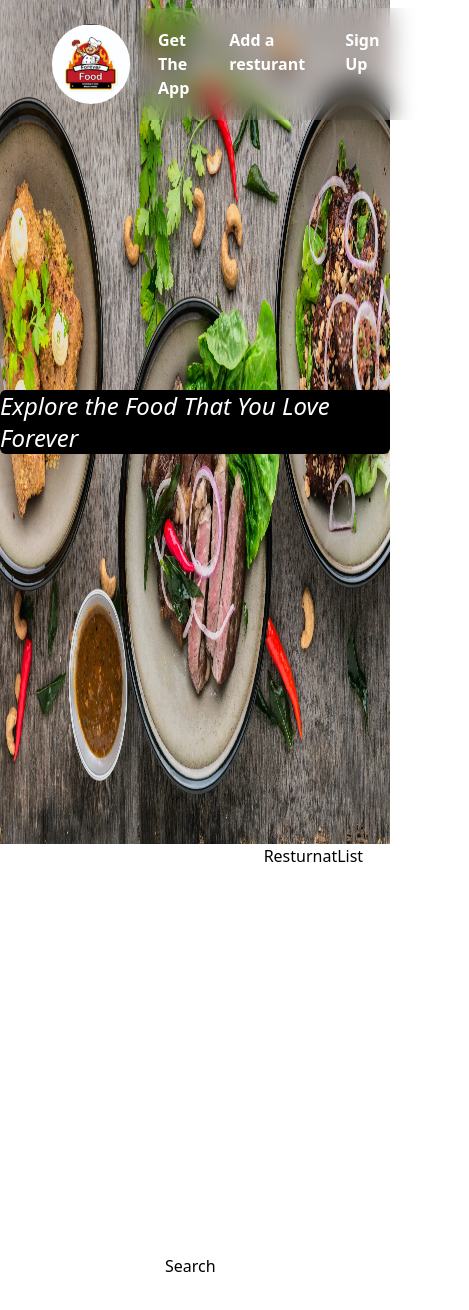
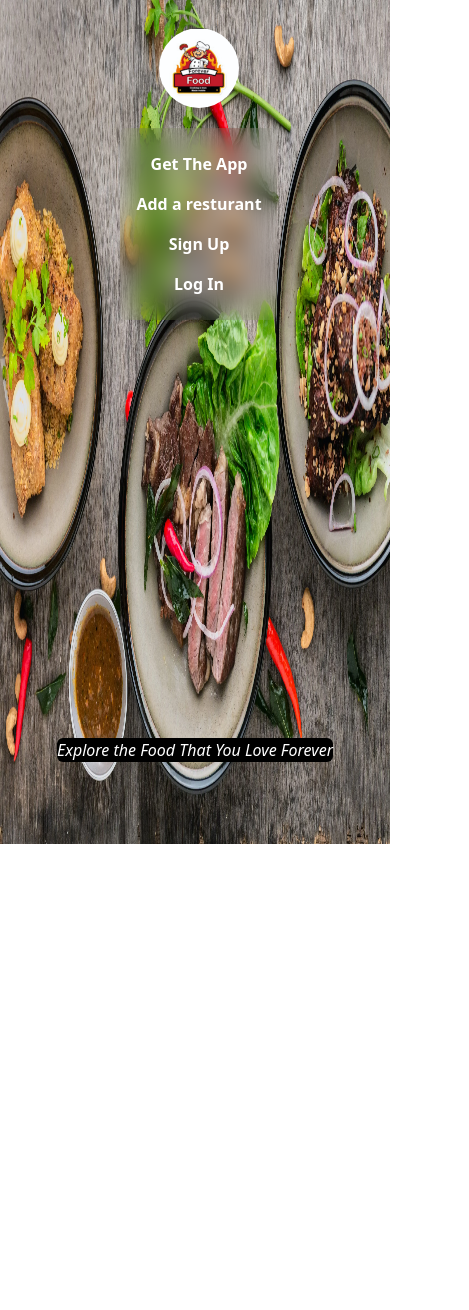
Before and after one commit to urstrulypriyank/FoodForever, a React (Vite) app: page / in a window 390 px wide. Shown: the top 1310 px of the page, 469 px wide, since content can reach past the window. After the commit the page ends 844 px from the top, so only its background shows below. Built offline with nearby package versions, Linux system fonts and the light colour scheme.

Commit message:
minor ux imporvements

```diff
--- a/App.jsx
+++ b/App.jsx
@@ -2,12 +2,20 @@ import React from "react";
 import ReactDOM from "react-dom/client";
 import Navbar from "./src/components/Navbar";
 import Body from "./src/components/Body";
+import Footer from "./src/components/Footer";
 
 function AppLayout() {
   return (
-    <div className="snap-y">
-      <Navbar className="" />
-      <Body className="snap-center" />
+    <div className=" h-screen snap-y snap-mandatory overflow-scroll overflow-x-hidden overflow-y-scroll z-0">
+      <div className="snap-center  ">
+        <Navbar />
+      </div>
+      <div className="snap-center  ">
+        <Body />
+      </div>
+      <div className="snap-center  ">
+        <Footer />
+      </div>
     </div>
   );
 }
--- a/src/components/Body.jsx
+++ b/src/components/Body.jsx
@@ -4,7 +4,7 @@ import ResturnatList from "./ResturnatList";
 
 const Body = () => {
   return (
-  <div className="flex w-screen h-screen ">
+    <div className="w-screen h-screen bg-white ">
       <SearchBar />
       <ResturnatList />
     </div>
--- /dev/null
+++ b/src/components/Footer.jsx
@@ -0,0 +1,7 @@
+import React from "react";
+
+const Footer = () => {
+  return <div className="h-screen w-screen ">Made with &Love </div>;
+};
+
+export default Footer;
--- a/src/components/Navbar.jsx
+++ b/src/components/Navbar.jsx
@@ -5,29 +5,23 @@ import Logo from "../../assets/icons/logo.png";
 const Navbar = () => {
   return (
     <div style={styles}>
-      <div className="w-screen h-screen  flex justify-center items-center">
-        <span className="text-2xl italic  font-light bg-black rounded-md text-white">
-          Explore the Food That You Love Forever
-        </span>
-        <img
-          src={Wallpaper}
-          className="absolute -z-10 bg-opacity-75 w-screen h-screen "
-        />
-      </div>
       <div
-        className=" flex items-center mx-1 rounded-xl text-white font-semibold absolute top-0 w-screen px-12 py-2"
+        className=" flex items-center mx-1 rounded-xl text-white font-semibold top-0 w-screen md:px-12 py-2 flex-col md:flex-row "
         style={styles}
       >
         <img
           src={Logo}
           alt="Food Forever Logo"
-          className="w-20 h-20 rounded-full"
+          className="w-20 h-20 rounded-full max-md:my-5 "
         />
         <div
-          className="flex flex-1 mx-2 backdrop-blur-md rounded-md p-5"
+          className="flex flex-1 mx-2 backdrop-blur-md rounded-md p-5 max-md:p-4"
           style={styles}
         >
-          <ul className="flex flex-1  space-x-10 justify-end " id="navBarList">
+          <ul
+            className="flex flex-1  md:space-x-10  justify-end flex-col md:flex-row text-center max-md:space-y-4 max-md:my-2"
+            id="navBarList"
+          >
             <li>
               <a>Get The App</a>
             </li>
@@ -43,6 +37,15 @@ const Navbar = () => {
           </ul>
         </div>
       </div>
+      <div className="w-screen h-screen  flex justify-center items-center">
+        <span className="md:text-2xl  italic  font-light bg-black rounded-md text-white">
+          Explore the Food That You Love Forever
+        </span>
+        <img
+          src={Wallpaper}
+          className="absolute -z-10 bg-opacity-75 w-screen h-screen top-0 "
+        />
+      </div>
     </div>
   );
 };
--- a/src/components/SearchBar.jsx
+++ b/src/components/SearchBar.jsx
@@ -2,16 +2,22 @@ import React from "react";
 
 const SearchBar = () => {
   return (
-    <div className="flex justify-center m-2 p-2   ">
+    <div className=" flex flex-col justify-center m-6 p-2  ">
       <input
         type="text"
         name=""
         id=""
-        className="p-2 border-b border-black w-[30vw]
+        className="p-2 m-2 border-b border-black w-[30vw]
         outline-none
-        focus:outline-offset-0"
+        focus:outline-offset-0
+        mx-auto
+        text-center
+        "
+        placeholder="Type Here ...."
       />
-      <button className="mx-8">Search</button>
+      <button className=" p-1 rounded-md bg-yellow-700 w-32 mx-auto ">
+        Search
+      </button>
     </div>
   );
 };
```
